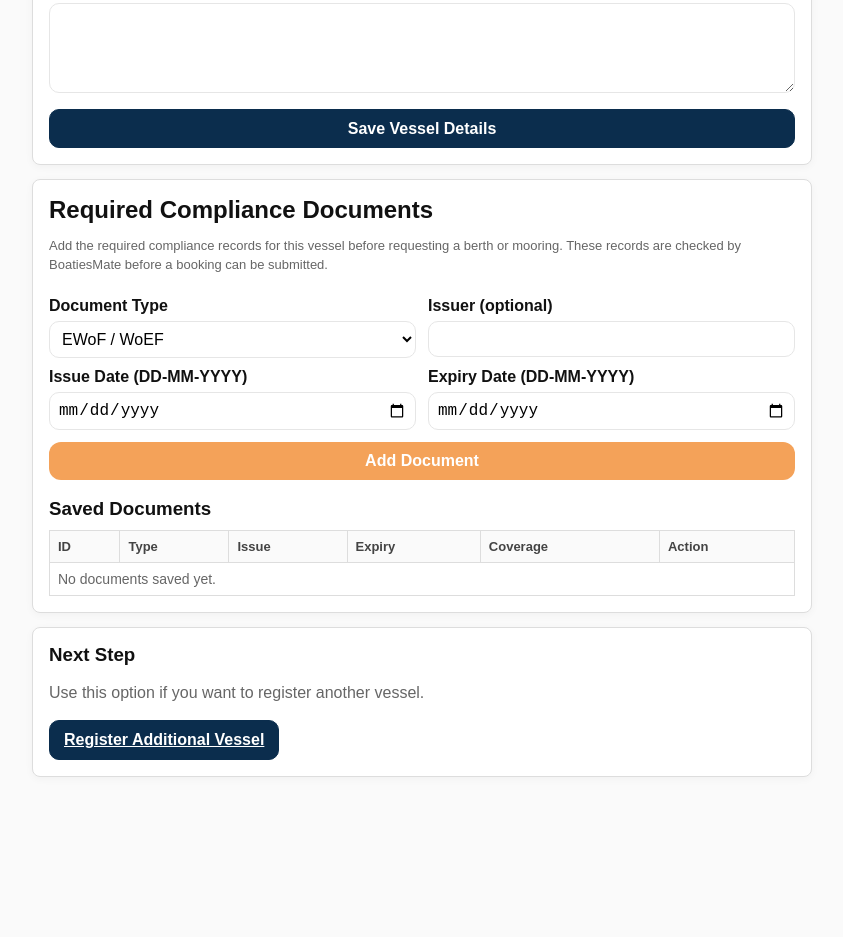
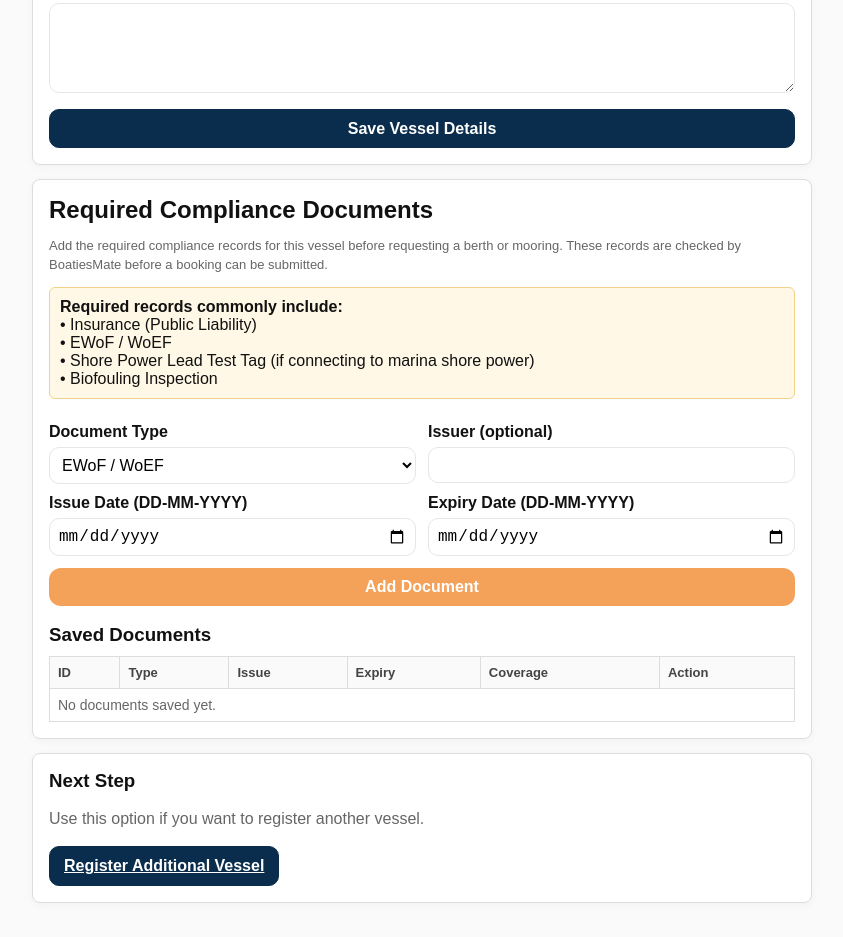
Before and after one commit to NAVY73/Jeanette, a website: page public/profile.html in a window 1280 px wide. Shown: the part 1477-2414 px from the top of the page, without its empty margins (218-1061 px from the left). Before the commit the page ends 2288 px from the top, so only its background shows below. Drawn offline with Linux system fonts and the light colour scheme.

Commit message:
Add visible compliance guidance panel

```diff
--- a/public/profile.html
+++ b/public/profile.html
@@ -201,6 +201,14 @@
       Add the required compliance records for this vessel before requesting a berth or mooring. These records are checked by BoatiesMate before a booking can be submitted.
     </p>
 
+    <div class="status warn" style="display:block; margin-bottom:14px;">
+      <strong>Required records commonly include:</strong><br/>
+      • Insurance (Public Liability)<br/>
+      • EWoF / WoEF<br/>
+      • Shore Power Lead Test Tag (if connecting to marina shore power)<br/>
+      • Biofouling Inspection
+    </div>
+
     <div class="row">
       <div>
         <label>Document Type</label>
```
